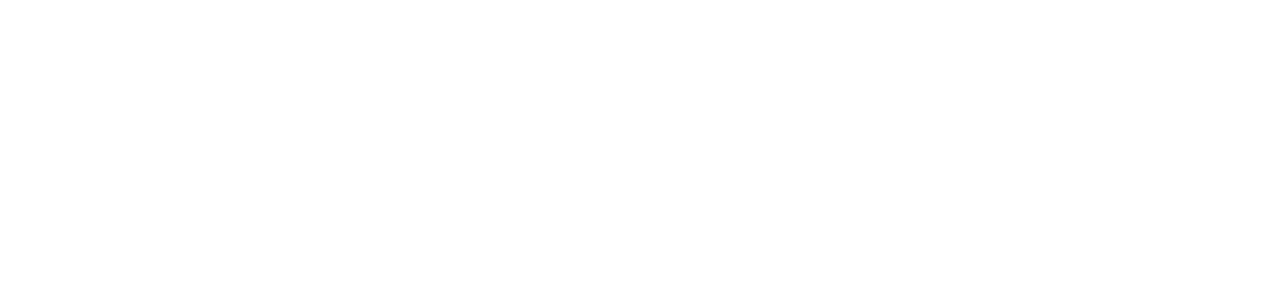
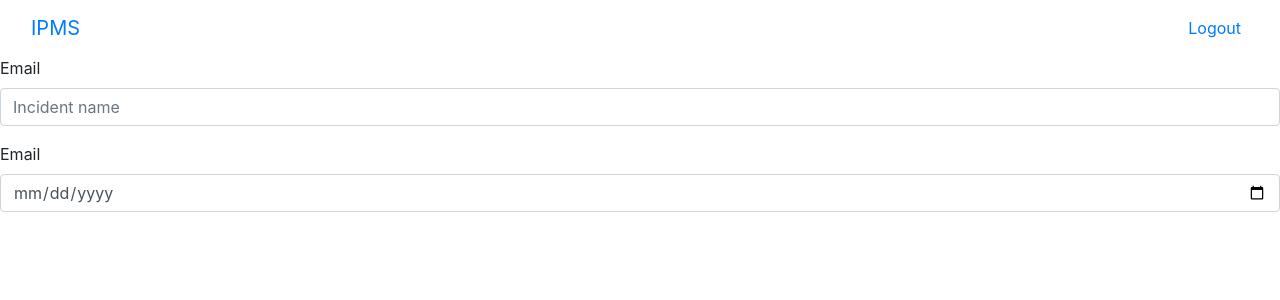
Before and after one commit to XFactorius/ipms-ui, a React (Create React App) app: page /create in a window 1280 px wide. Shown: the top 300 px of the page. Built offline with nearby package versions, Linux system fonts and the light colour scheme.

Commit message:
Added functionality to create new incident

```diff
--- a/src/App.js
+++ b/src/App.js
@@ -2,6 +2,7 @@
 import './App.css';
 import Home from './Home';
 import Incident from './Incident';
+import NewIncident from './NewIncident';
 import { BrowserRouter as Router, Route, Switch } from 'react-router-dom';
 
 class App extends Component {
@@ -11,6 +12,7 @@
         <Switch>
             <Route path='/' exact={true} component={Home}/>
             <Route path='/incidents' exact={true} component={Incident}/>
+            <Route path='/create' exact={true} component={NewIncident}/>
         </Switch>
       </Router>
     )
--- a/src/Incident.js
+++ b/src/Incident.js
@@ -1,10 +1,11 @@
 import React, { Component } from 'react';
 //import { Table} from 'reactstrap';
 //import AppNavbar from './AppNavbar';
-import { Container} from 'reactstrap';
+import { Container, Button} from 'reactstrap';
 import ReactTable from 'react-table'
 import 'react-table/react-table.css'
 import AppNavbar from './AppNavbar';
+import { Link } from 'react-router-dom';
 
 export default class Incident extends Component {
   state = {
@@ -38,7 +39,9 @@
         accessor: 'startDate'
         }]
 
-       return <div><AppNavbar/><Container fluid><ReactTable
+       return <div><AppNavbar/><Container fluid>
+       <Button color="link"><Link to="/create">New incident</Link></Button>
+       <ReactTable
           data={data}
           columns={columns}
           showPagination={false}
--- /dev/null
+++ b/src/NewIncident.js
@@ -0,0 +1,20 @@
+import React from 'react';
+import {Form, FormGroup, Label, Input } from 'reactstrap';
+import AppNavbar from './AppNavbar';
+
+export default class NewIncident extends React.Component {
+  render() {
+    return <div><AppNavbar/>
+      <Form>
+        <FormGroup>
+          <Label for="name">Email</Label>
+          <Input type="text" name="name" id="name" placeholder="Incident name" />
+        </FormGroup>
+        <FormGroup>
+           <Label for="exampleEmail">Email</Label>
+           <Input type="date" name="date" id="date" placeholder="Incident date" />
+         </FormGroup>
+      </Form>
+      </div>
+      }
+  }
```
